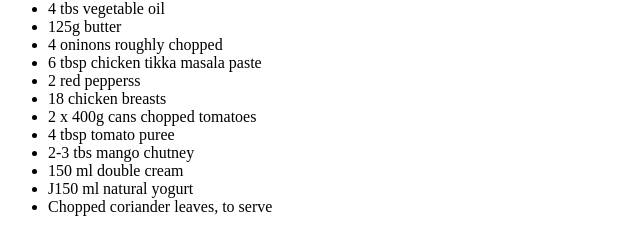
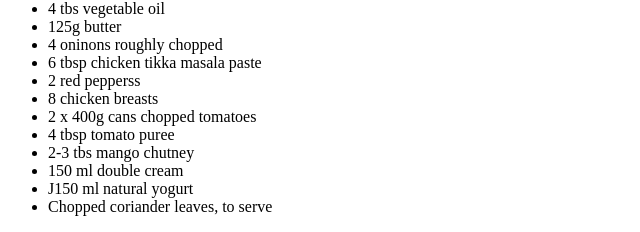
Before and after one commit to SarahGWilson/odin-cooks, a plain HTML site: page recipes/curry.html in a window 1280 px wide. Shown: the part 416-648 px from the top of the page, 0-640 px from the left. Drawn offline with Linux system fonts and the light colour scheme.

Commit message:
Fixed typo in quantity

```diff
--- a/recipes/curry.html
+++ b/recipes/curry.html
@@ -19,7 +19,7 @@
             <li>4 oninons roughly chopped</li>
             <li>6 tbsp chicken tikka masala paste</li>
             <li>2 red pepperss</li>
-            <li>18 chicken breasts</li>
+            <li>8 chicken breasts</li>
             <li>2 x 400g cans chopped tomatoes</li>
             <li>4 tbsp tomato puree</li>
             <li>2-3 tbs mango chutney</li>
```
